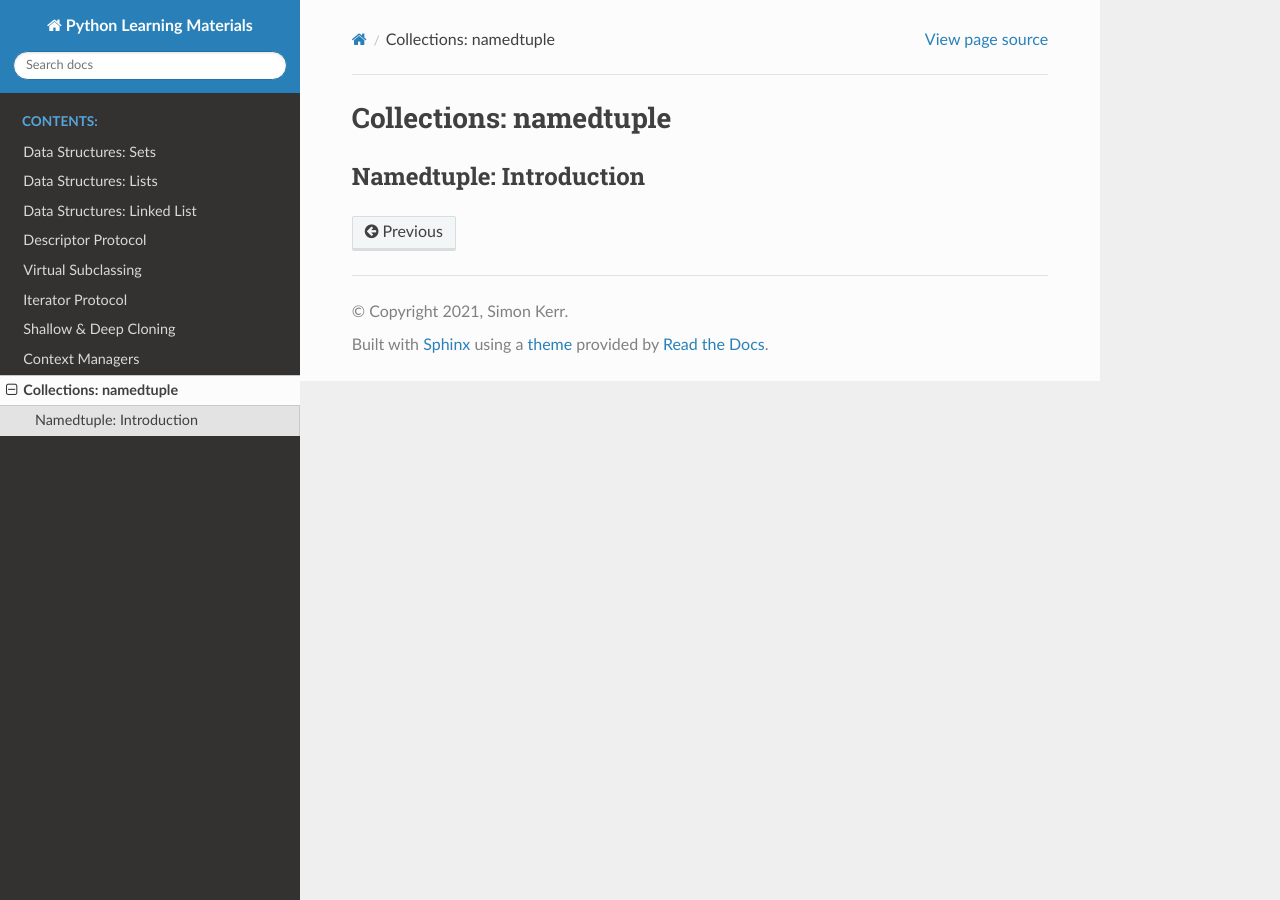
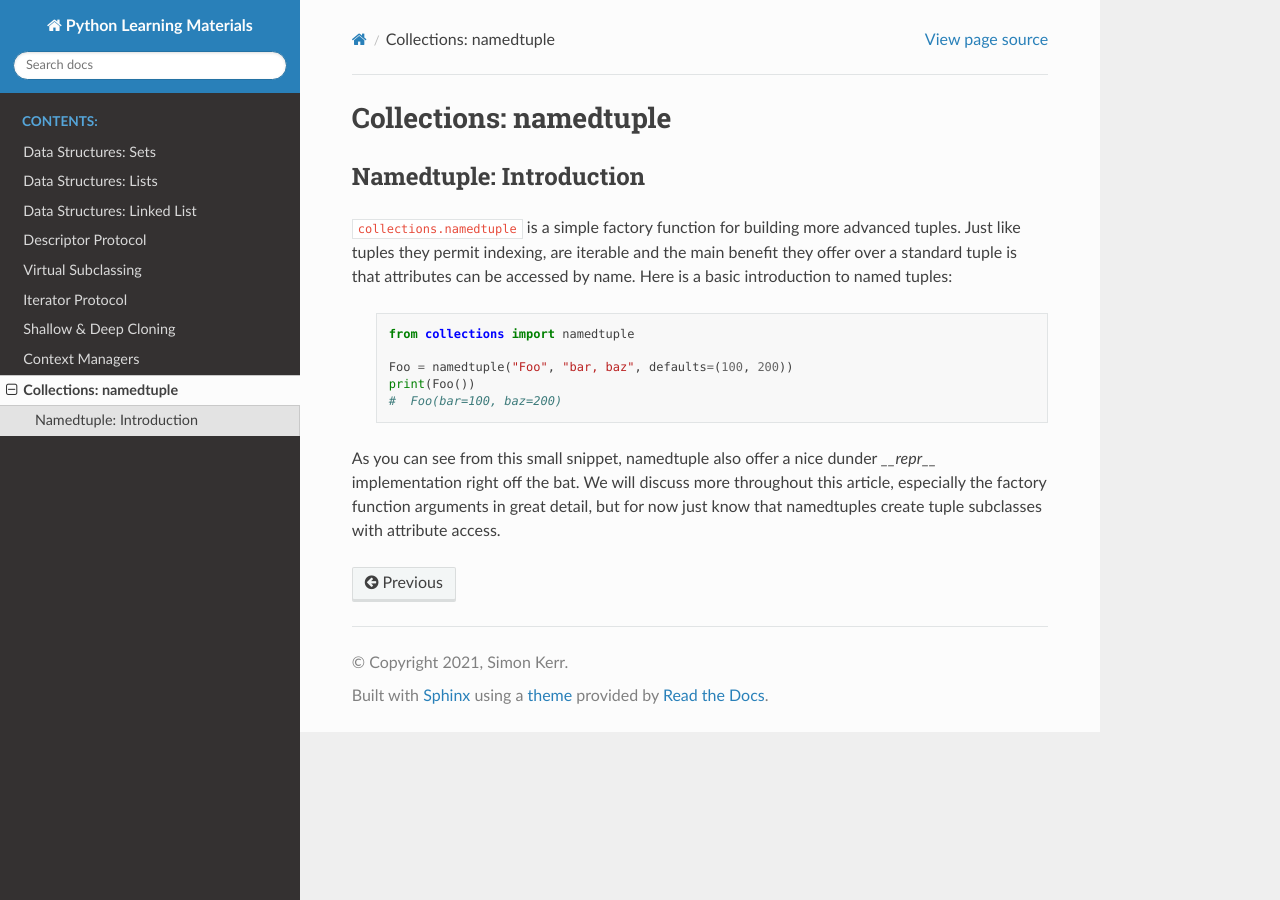
Before and after one commit to symonk/pydocs, a Sphinx documentation site: the page built from docs/source/namedtuples.rst, in a window 1280 px wide. Built offline with Sphinx 7.4.7 and the Read the Docs theme 2.0.0, drawn with Linux system fonts in a browser that asks for light colours.

Commit message:
adding namedtuple: introduction

```diff
--- a/docs/source/namedtuples.rst
+++ b/docs/source/namedtuples.rst
@@ -3,3 +3,19 @@
 
 Namedtuple: Introduction
 -------------------------
+
+``collections.namedtuple`` is a simple factory function for building more advanced tuples.  Just
+like tuples they permit indexing, are iterable and the main benefit they offer over a standard
+tuple is that attributes can be accessed by name.  Here is a basic introduction to named tuples:
+
+    .. code-block:: python
+
+        from collections import namedtuple
+
+        Foo = namedtuple("Foo", "bar, baz", defaults=(100, 200))
+        print(Foo())
+        #  Foo(bar=100, baz=200)
+
+As you can see from this small snippet, namedtuple also offer a nice dunder `__repr__` implementation
+right off the bat.  We will discuss more throughout this article, especially the factory function arguments
+in great detail, but for now just know that namedtuples create tuple subclasses with attribute access.
```
